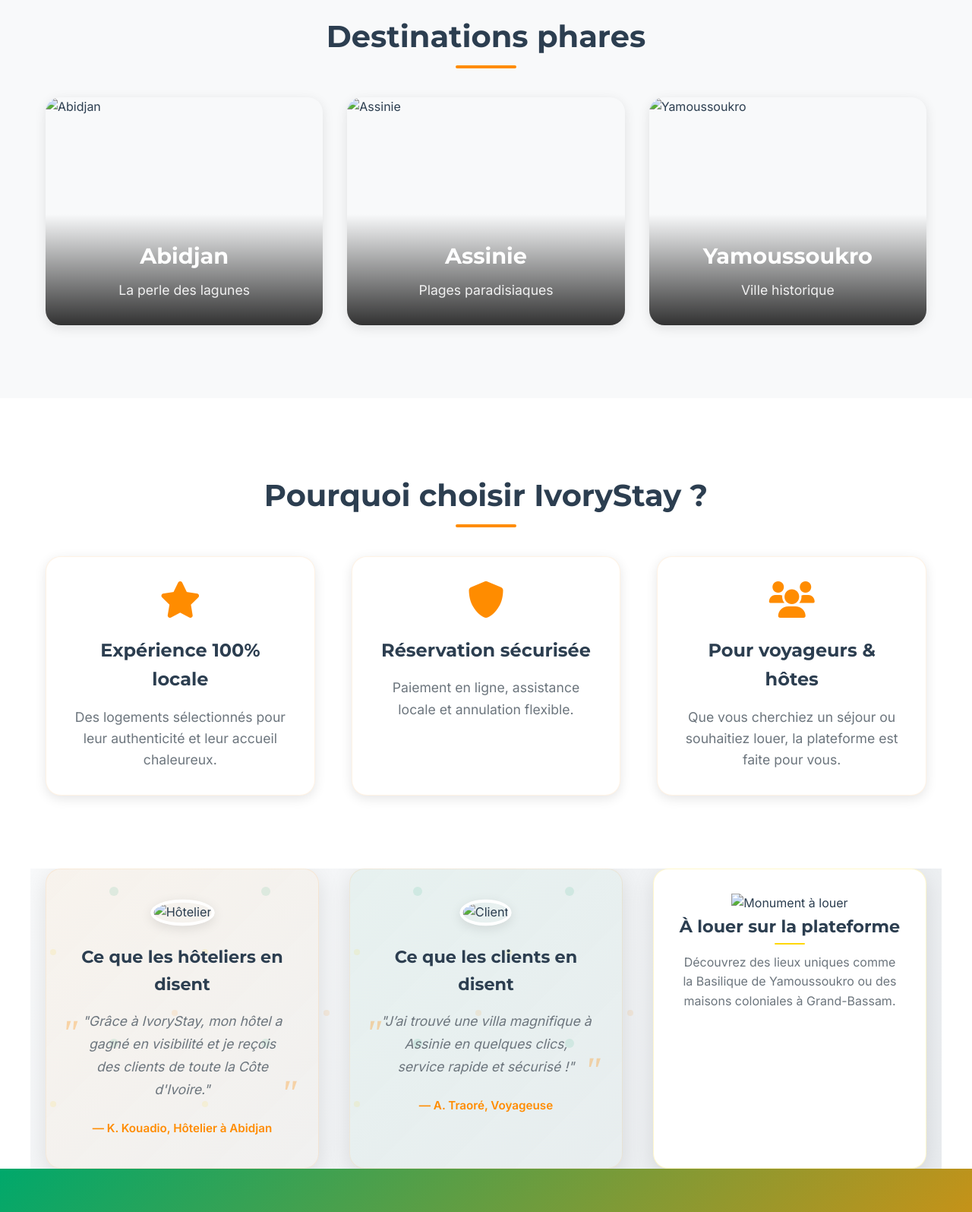
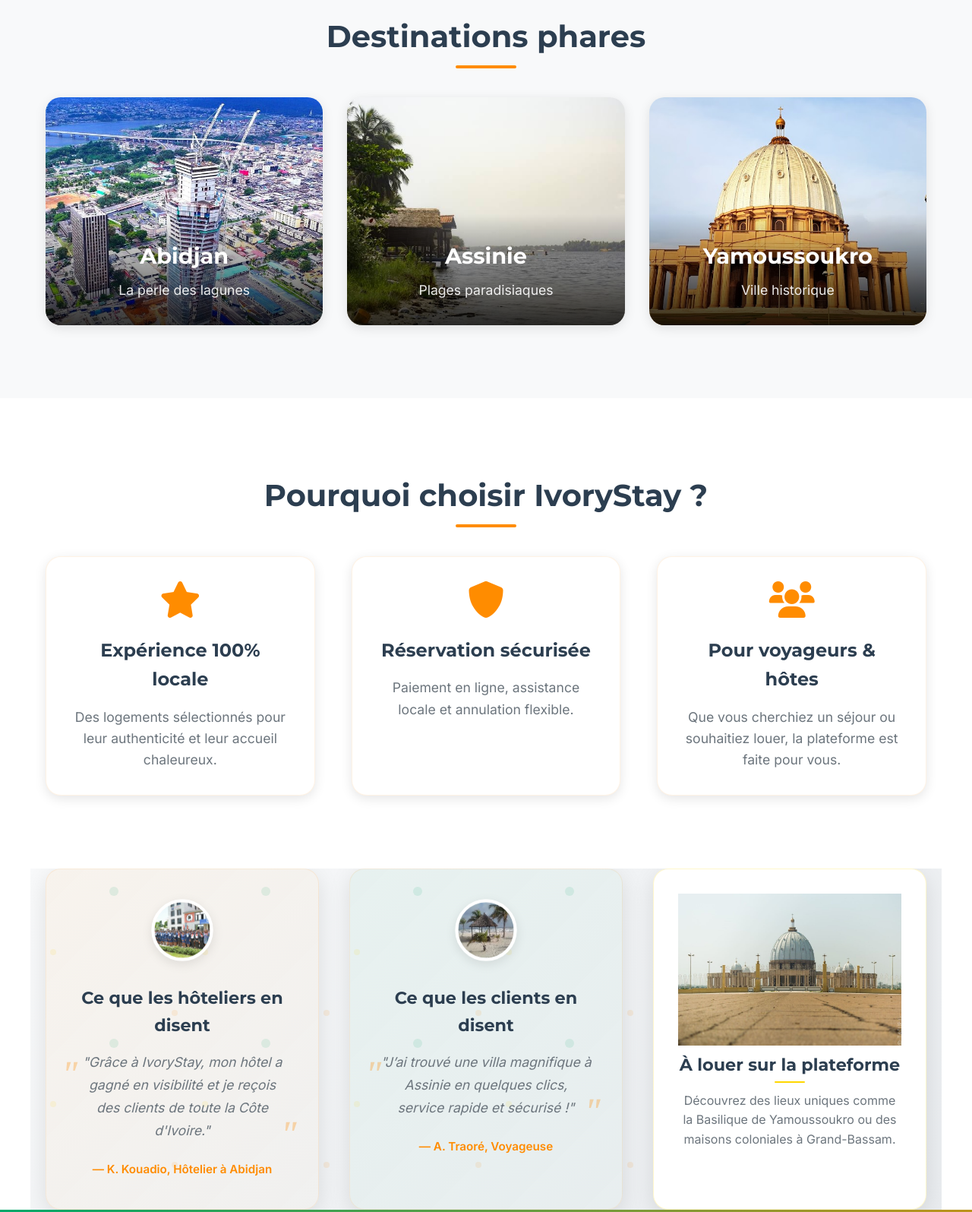
Before and after one commit to elkast/Slim, a plain HTML site: page index.html in a window 1280 px wide. Shown: the part 880-2475 px from the top of the page at 76% size. Drawn offline with Linux system fonts and the light colour scheme; the site is published under a folder, as on GitHub Pages, so addresses that start at the root find nothing.

Commit message:
22 commit

```diff
--- a/index.html
+++ b/index.html
@@ -62,21 +62,21 @@
         <h2 class="section-title animate-slide-up">Destinations phares</h2>
         <div class="destinations-grid">
             <div class="destination-card animate-zoom-in">
-                <img src="/frontend/asserts/page/abidjan.jpg" alt="Abidjan">
+                <img src="frontend/asserts/page/abidjan.jpg" alt="Abidjan">
                 <div class="dest-info">
                     <h3>Abidjan</h3>
                     <p>La perle des lagunes</p>
                 </div>
             </div>
             <div class="destination-card animate-zoom-in">
-                <img src="/frontend/asserts/page/assinie.jpeg" alt="Assinie">
+                <img src="frontend/asserts/page/assinie.jpeg" alt="Assinie">
                 <div class="dest-info">
                     <h3>Assinie</h3>
                     <p>Plages paradisiaques</p>
                 </div>
             </div>
             <div class="destination-card animate-zoom-in">
-                <img src="/frontend/asserts/page/yamoussokro.jpg" alt="Yamoussoukro">
+                <img src="frontend/asserts/page/yamoussokro.jpg" alt="Yamoussoukro">
                 <div class="dest-info">
                     <h3>Yamoussoukro</h3>
                     <p>Ville historique</p>
@@ -110,7 +110,7 @@
     <section class="animated-testimonials">
   <div class="testimonial-card hotelier-card">
     <div class="testimonial-content">
-      <img src="/frontend/asserts/Hotelier/Hotelier1.jpg" alt="Hôtelier" class="testimonial-avatar">
+      <img src="frontend/asserts/Hotelier/Hotelier1.jpg" alt="Hôtelier" class="testimonial-avatar">
       <h3>Ce que les hôteliers en disent</h3>
       <p>"Grâce à IvoryStay, mon hôtel a gagné en visibilité et je reçois des clients de toute la Côte d'Ivoire."</p>
       <span class="testimonial-author">— K. Kouadio, Hôtelier à Abidjan</span>
@@ -118,7 +118,7 @@
   </div>
   <div class="testimonial-card client-card">
     <div class="testimonial-content">
-      <img src="/frontend/asserts/clients/1.jpeg" alt="Client" class="testimonial-avatar">
+      <img src="frontend/asserts/clients/1.jpeg" alt="Client" class="testimonial-avatar">
       <h3>Ce que les clients en disent</h3>
       <p>"J’ai trouvé une villa magnifique à Assinie en quelques clics, service rapide et sécurisé !"</p>
       <span class="testimonial-author">— A. Traoré, Voyageuse</span>
@@ -126,7 +126,7 @@
   </div>
   <div class="monument-card">
     <div class="monument-content">
-      <img src="/frontend/asserts/page/MAL.jpg" alt="Monument à louer" class="monument-img">
+      <img src="frontend/asserts/page/MAL.jpg" alt="Monument à louer" class="monument-img">
       <h3>À louer sur la plateforme</h3>
       <p>Découvrez des lieux uniques comme la Basilique de Yamoussoukro ou des maisons coloniales à Grand-Bassam.</p>
     </div>
@@ -138,10 +138,10 @@
     <section class="cta animate-bounce" id="devenir-hote">
         <h2>Vous avez une maison ou un hôtel ?</h2>
         <p>Rejoignez la communauté IvoryStay et partagez l'hospitalité ivoirienne !</p>
-        <a href="/frontend/inscription.html" class="btn-cta">Devenir Hôte</a>
+        <a href="frontend/inscription.html" class="btn-cta">Devenir Hôte</a>
     </section>
 
     <!-- Animations CSS et JS -->
-    <script src="/frontend/scripts/scriptpages/annimation.js"></script>
+    <script src="frontend/scripts/scriptpages/annimation.js"></script>
 </body>
 </html>
```
Also changed, not shown: frontend/Hotelier/gestion de contenu/index.html (+1 -1 lines), frontend/Hotelier/hotelier-dashboard.html (+1 -1 lines), frontend/Hotelier/reservations/index.html (+1 -1 lines), frontend/connection.html (+1 -1 lines), frontend/inscription.html (+1 -1 lines).
